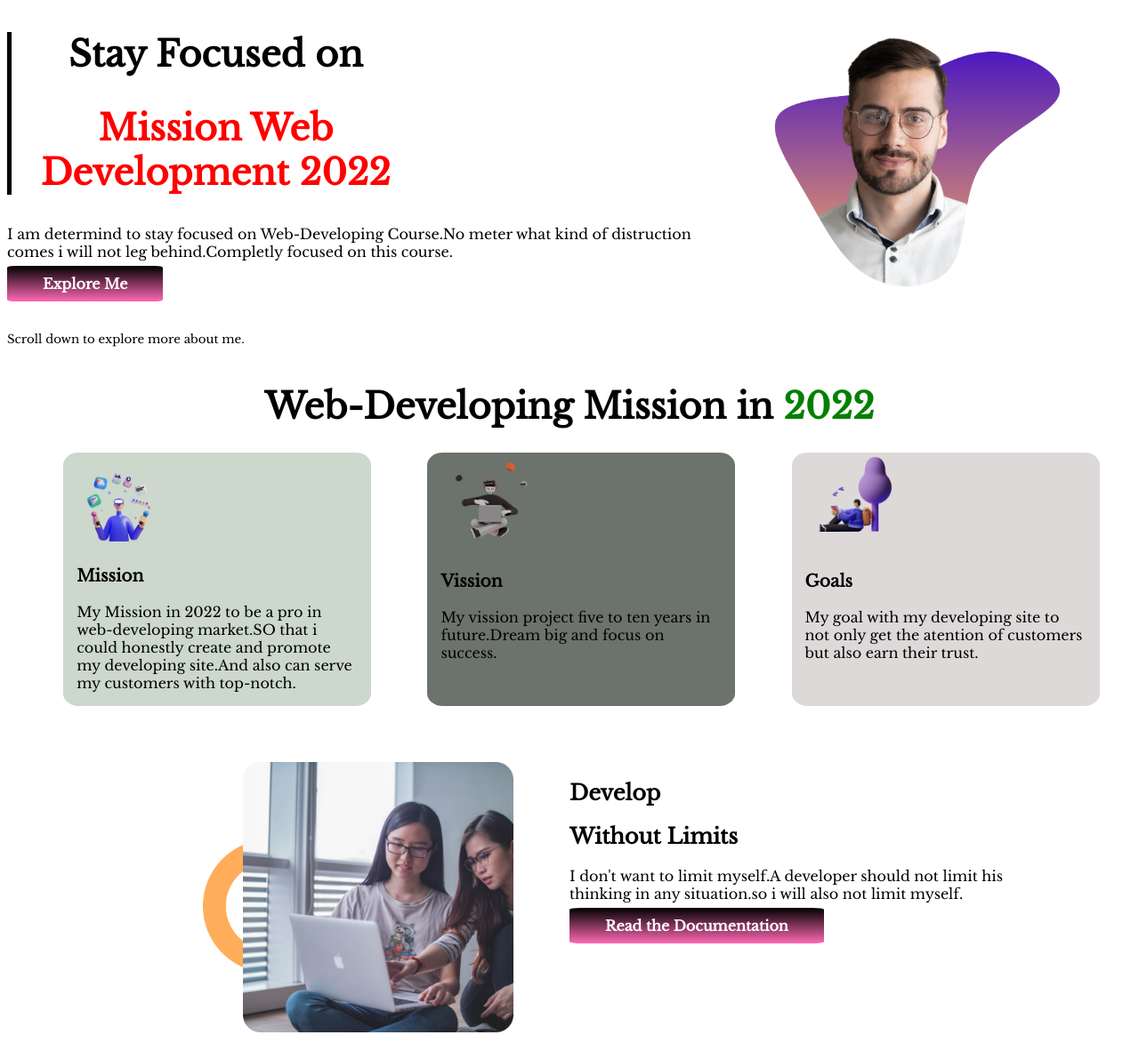
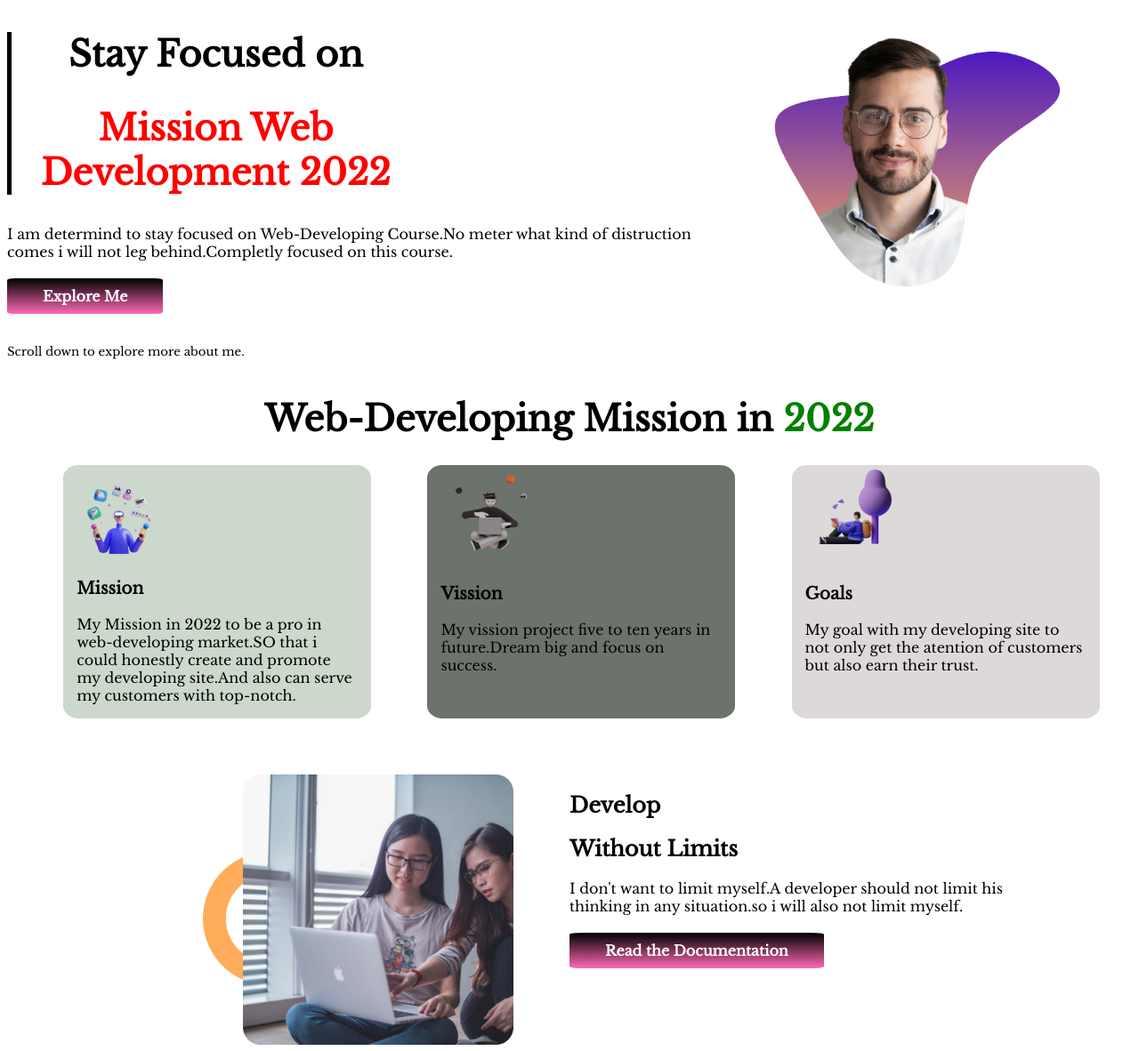
Before and after one commit to ahammedmd852/my-first-assignment, a plain HTML site: page index.html in a window 1280 px wide. Shown: the part 5-1187 px from the top of the page at 89% size. Drawn offline with nearby package versions, Linux system fonts and the light colour scheme; a web font is replaced by a local one.

Commit message:
button fixed

```diff
--- a/index.html
+++ b/index.html
@@ -22,12 +22,18 @@
                 <h1><span class="red-color">Mission Web Development 2022</span>
                 </h1>
             </div>
+            <div>
                 <p>I am determind to stay focused on Web-Developing Course.No meter what kind of distruction comes i
                     will
                     not
                     leg
                     behind.Completly focused on this course.</p>
-            <a class="button" target="_blank" href="https://www.facebook.com/UnknownToxicBumbleBeeOp">Explore Me</a>
+                <div class="fix-batton">
+                    <a class="button" target="_blank" href="https://www.facebook.com/UnknownToxicBumbleBeeOp">Explore
+                        Me</a>
+                </div>
+            </div>
+
             <div class="margin-top">
                 <p><small>Scroll down to explore more about me.</small></p>
             </div>
@@ -66,9 +72,12 @@
             <h2>Without Limits</h2>
             <p>I don't want to limit myself.A developer should not limit his thinking in any situation.so i will also
                 not limit myself.</p>
+            <div class="fix-batton">
                 <a class="read-doc" target="_blank" href="">Read the
                     Documentation</a>
             </div>
+        </div>
+
     </section>
     <section class="know-global ">
         <div class="target-to-know">
@@ -76,9 +85,12 @@
             <h2>Global Community</h2>
             <p>A global community is a rule-bound socity of individual people who come together to share a particular
                 set of concerns.</p>
+            <div class="fix-batton">
                 <a class="read-doc" target="_blank" href="">Read the
                     Documentation</a>
             </div>
+        </div>
+
         <div id="add-bg" class="target-to-know ">
             <img src="images/project.png" alt="" srcset="">
         </div>
@@ -96,8 +108,11 @@
             <p>Marriage on early age, illiteracy and proverty are the main causes of population problem in Bangladesh.
                 The
                 population of the country is increasing day by day.</p>
+            <div class="fix-batton">
                 <a class="read-problems" target="_blank" href="">About</a>
             </div>
+        </div>
+
     </section>
     <div class="bg-color">
         <div>
--- a/style.css
+++ b/style.css
@@ -30,6 +30,9 @@
 }
 h1{
     text-align: center;
+}
+.fix-batton{
+    margin-top: 30px;
 }
 .green-color{
     color: green;
```
Lines whose indentation alone changed are shown as unchanged.
